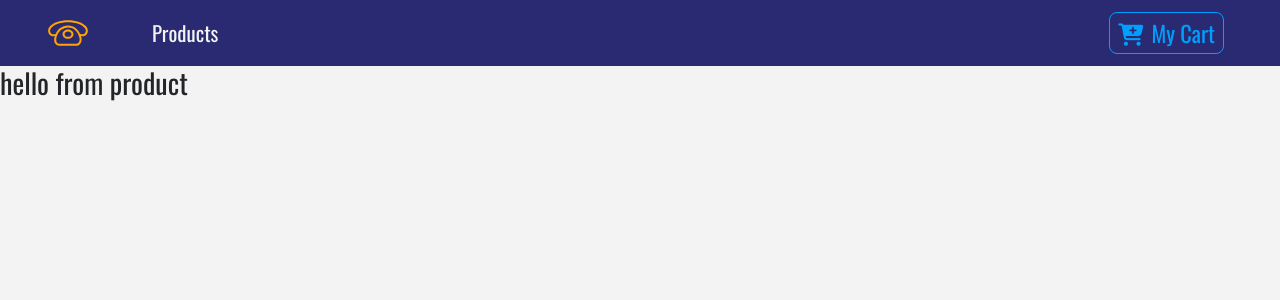
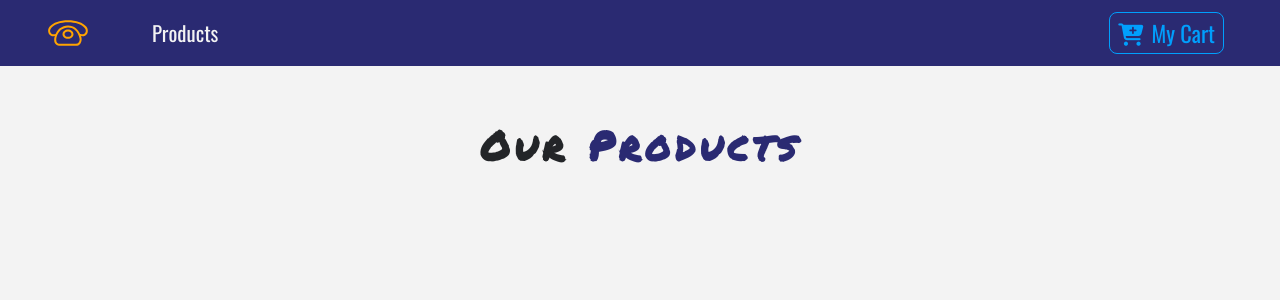
Before and after one commit to rdoty1/reactOnlineStore, a React (Create React App) app in the folder juul/client/: page / in a window 1280 px wide. Shown: the top 300 px of the page. Built offline with nearby package versions, Linux system fonts and the light colour scheme.

Commit message:
product list

```diff
--- a/juul/client/src/components/ProductList.js
+++ b/juul/client/src/components/ProductList.js
@@ -1,12 +1,31 @@
 import React, { Component } from 'react';
 import Product from './Product'
+import {storeProducts} from '../data'
+import Title from './Title';
 
 class ProductList extends Component {
+    state= {
+        products:storeProducts
+    }
     render() {
+        console.log(this.state.products)
         return (
-            <div>
-                <Product/>
-            </div>
+            <React.Fragment>
+                <div className="py-5">
+                    <div className="container">
+                        <Title name="our" title="products"/>
+
+                        <div className="row">
+
+
+                        </div>
+                    </div>
+                </div>
+
+
+            </React.Fragment>
+                // {/* <Product/> */}
+
         );
     }
 }
--- /dev/null
+++ b/juul/client/src/components/Title.js
@@ -0,0 +1,17 @@
+import React, { Component } from 'react';
+
+
+function Title({name, title}) {
+
+    return(
+        <div className="row">
+            <div className="col-10 mx-auto my-2 text-center text-title">
+                <h1 className="text-capitalize font-weight-bold">
+                    {name} <strong className="text-blue">{title}</strong>
+                </h1>
+            </div>
+        </div>
+    )
+}
+
+export default Title;
--- a/juul/client/src/data.js
+++ b/juul/client/src/data.js
@@ -1,7 +1,3 @@
-/*
-https://www.iconfinder.com/icons/1243689/call_phone_icon
-Creative Commons (Attribution 3.0 Unported);
-https://www.iconfinder.com/Makoto_msk */
 
 export const storeProducts = [
   {
```
